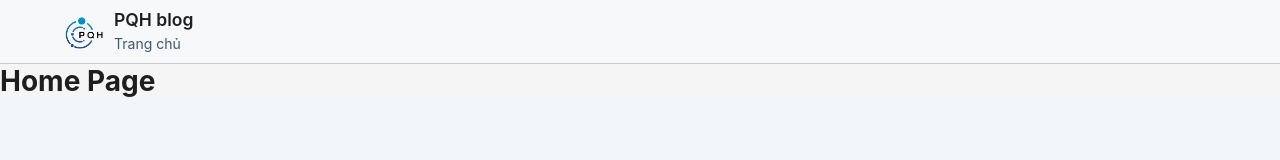
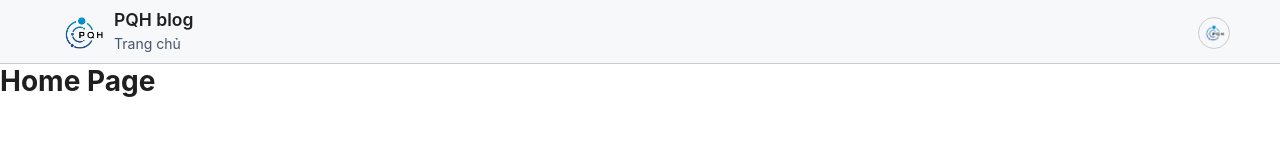
Before and after one commit to PQH007/blog_PQH, a React (Vite) app: page / in a window 1280 px wide. Shown: the top 160 px of the page. Built offline with nearby package versions, Linux system fonts and the light colour scheme.

Commit message:
header + dropdown user

```diff
--- a/src/components/GlobalStyles/globalStyles.scss
+++ b/src/components/GlobalStyles/globalStyles.scss
@@ -23,3 +23,8 @@ h2 {
 span {
   color: #45556c;
 }
+
+.container_layout{
+  background-color: #fff;
+  height: 100vh;
+}
--- a/src/layout/Header.jsx
+++ b/src/layout/Header.jsx
@@ -1,12 +1,58 @@
 import React, { useState } from "react";
-import { Image } from "antd";
+import { Dropdown, Image } from "antd";
 import { Header } from "antd/es/layout/layout";
 import './HeaderStyle.scss'
 import Logo from '../assets/Images/logo/logo.png'
 import Menu from "./Menu";
+import Image_logo from "../assets/Images/logo/logo.png";
+import { PersonIcon, GearIcon, SignOutIcon } from "@primer/octicons-react";
+
 const HeaderAction = () => {
 
     const [openDrawer, setOpenDrawer] = useState(false)
+    const [isDropdown, setIsDropdown] = useState(false)
+
+    const handleMenu = () => {
+        setIsDropdown((prevVisible) => !prevVisible);
+    };
+
+    const menuNotification = {
+        items: [
+            {
+                key: "1",
+                label:
+                    <div className="container_dropDown_user">
+                        <div className="container_user">
+                            <Image src={Logo} alt="image logo" preview={false} className="image_avatar-user" />
+                            <div className="content_info-user">
+                                <span className="info_name-user">PQH tobi</span>
+                                <span className="info_email-user">phanquochung@gmail.com</span>
+                            </div>
+                        </div>
+                    </div>
+                ,
+            },
+            {
+                key: "2",
+                label: <div className="item_dropDown">
+                    <PersonIcon size={16} color="#59636e" />
+                    <span>Profile</span></div>,
+            },
+            {
+                key: "3",
+                label: <div className="item_dropDown">
+                    <GearIcon size={16} color="#59636e" />
+                    <span>Settings</span></div>,
+            },
+            {
+                key: "4",
+                label: <div className="item_dropDown">
+                    <SignOutIcon size={16} color="#59636e" />
+                    <span>Logout</span></div>,
+            }
+        ],
+    };
+
 
     return (
         <Header className="container_header">
@@ -19,6 +65,17 @@ const HeaderAction = () => {
                 <h2>PQH blog</h2>
                 <span>Trang chủ</span>
             </div>
+            <div className="container_user">
+                <Dropdown
+                    menu={menuNotification}
+                    destroyOnHidden
+                    trigger={["click"]}
+                    open={isDropdown}
+                    onOpenChange={handleMenu}
+                >
+                    <Image src={Image_logo} alt="avatar user" preview={false} className="image_avatar-user" />
+                </Dropdown>
+            </div>
             <Menu
                 openDrawer={openDrawer}
                 setOpenDrawer={setOpenDrawer}
--- a/src/layout/HeaderStyle.scss
+++ b/src/layout/HeaderStyle.scss
@@ -31,6 +31,21 @@
       flex: 1;
       height: 50%;
       align-items: center;
+    }
+  }
+  .container_user {
+    flex: 1;
+    display: flex;
+    align-items: center;
+    justify-content: flex-end;
+    .image_avatar-user {
+      width: 32px;
+      height: 32px;
+      border-radius: 50%;
+      object-fit: cover;
+      cursor: pointer;
+      border: 1px solid #ccc;
+      background-color: transparent;
     }
   }
 }
@@ -72,3 +87,48 @@
   border-radius: 0 0.75rem 32px 0;
   box-shadow: unset;
 }
+
+.container_dropDown_user {
+  display: flex;
+  flex-direction: column;
+  .container_user {
+    display: flex;
+    gap: 8px;
+    border-bottom: 1px solid #ccc;
+    padding-bottom: 8px;
+
+    .ant-image {
+      display: flex;
+      align-items: center;
+    }
+    .image_avatar-user {
+      width: 32px;
+      height: 32px;
+      border-radius: 50%;
+      object-fit: cover;
+      cursor: pointer;
+      border: 1px solid #ccc;
+      background-color: transparent;
+    }
+    .content_info-user {
+      display: flex;
+      flex-direction: column;
+      justify-content: center;
+      .info_name-user {
+        font-weight: 600;
+        font-size: var(--text-md);
+        color: #1f2328;
+      }
+      .info_email-user {
+        font-size: var(--text-sm);
+        color: #45556c;
+      }
+    }
+  }
+}
+
+.item_dropDown {
+  display: flex;
+  gap: 8px;
+  align-items: center;
+}
--- a/src/layout/Navbar.jsx
+++ b/src/layout/Navbar.jsx
@@ -8,7 +8,7 @@ const Layouts = ({ children }) => {
     return (
         <Layout>
             <Header />
-            <Content>
+            <Content className="container_layout">
                 {children}
             </Content>
         </Layout>
```
